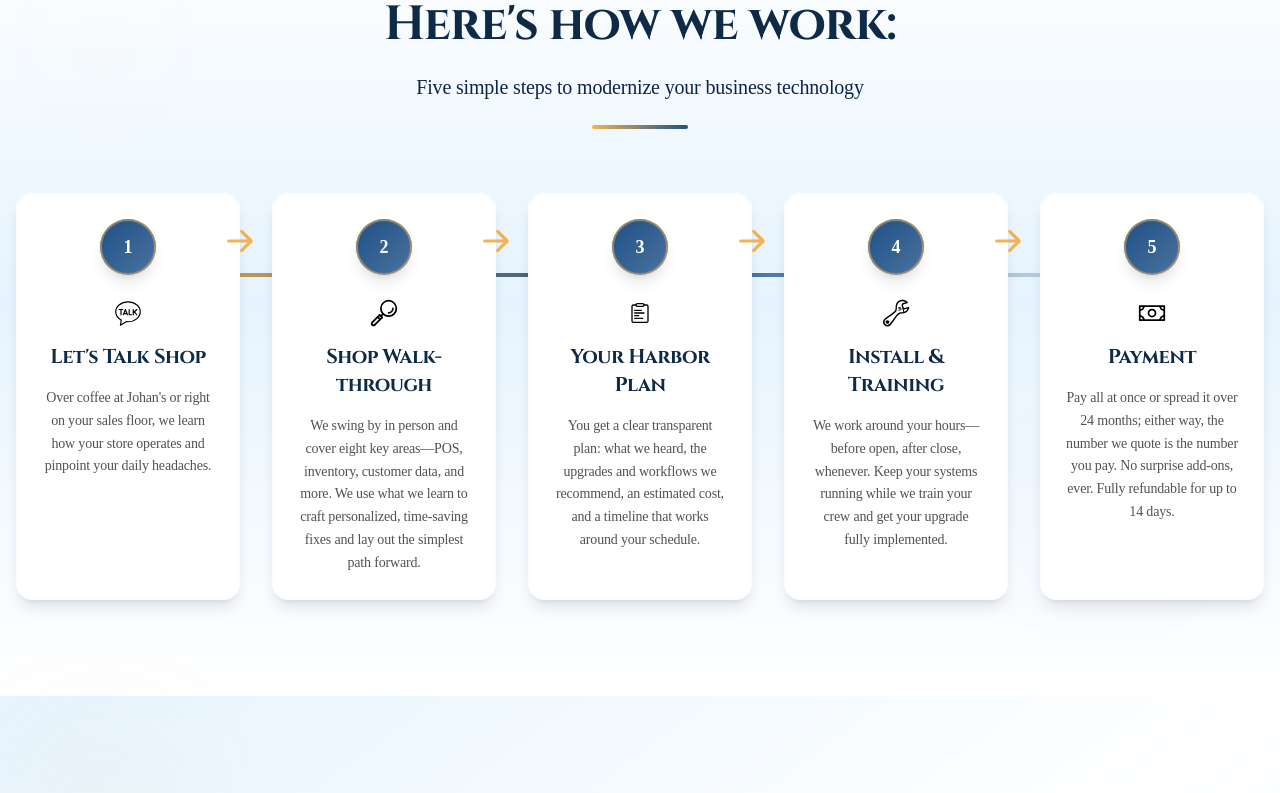
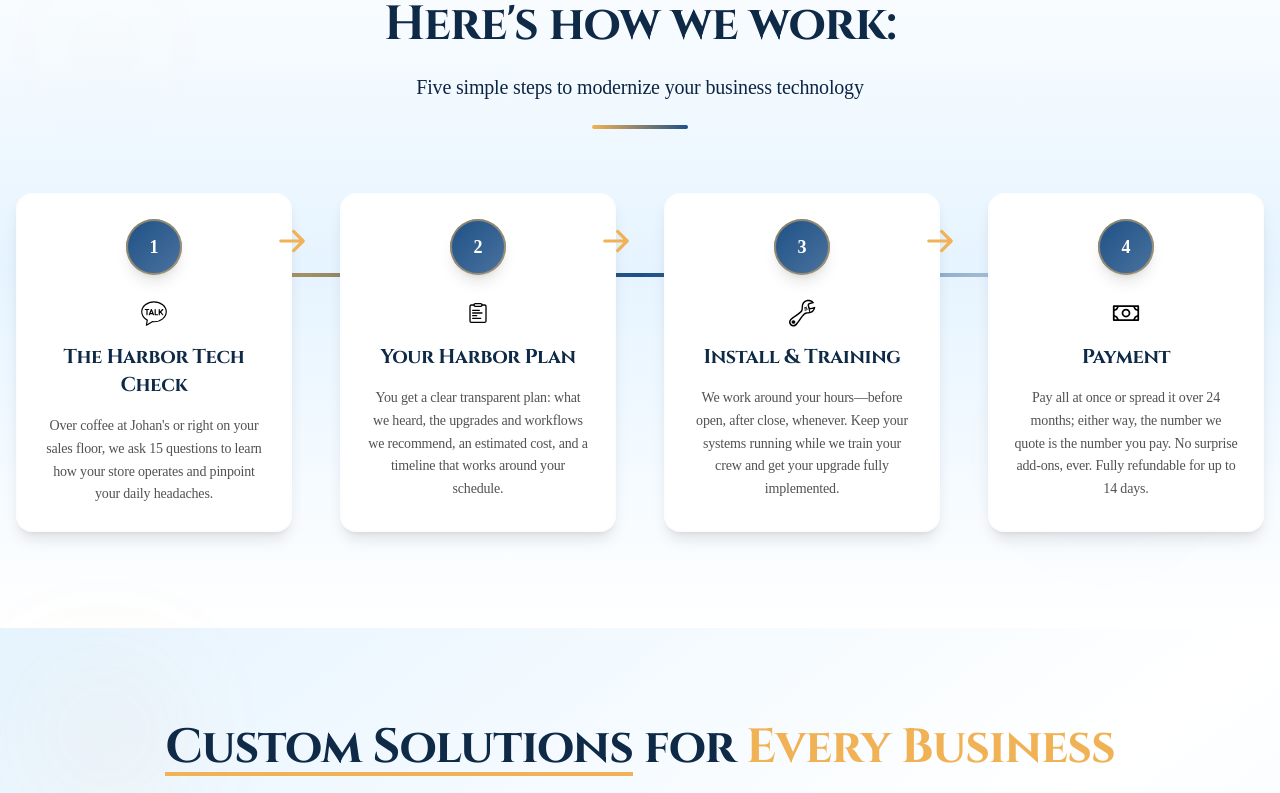
Before and after one commit to samuelih/HarborTechWebsite, a Next.js app: page /solutions in a window 1280 px wide. Shown: the part 655-1448 px from the top of the page. Built offline with nearby package versions, Linux system fonts and the light colour scheme; a web font is replaced by a local one.

Commit message:
Revise steps in SolutionsPageClient to update titles and descriptions for clarity and consistency. Adjust step numbering and grid layout for improved visual structure.

```diff
--- a/app/solutions/SolutionsPageClient.tsx
+++ b/app/solutions/SolutionsPageClient.tsx
@@ -63,22 +63,14 @@ const SolutionsPageClient = () => {
   const steps = [
     {
       number: 1,
-      title: "Let's Talk Shop",
-      description: " Over coffee at Johan's or right on your sales floor, we learn how your store operates and pinpoint your daily headaches.",
+      title: "The Harbor Tech Check",
+      description: " Over coffee at Johan's or right on your sales floor, we ask 15 questions to learn how your store operates and pinpoint your daily headaches.",
       icon: <Image src="/images/icons/general/talk.svg" alt="Talk" width={28} height={28} />,
       accentColor: "accent-gold",
       delay: 0
     },
     {
       number: 2,
-      title: "Shop Walk-through",
-      description: " We swing by in person and cover eight key areas—POS, inventory, customer data, and more. We use what we learn to craft <span className='text-accent-gold font-semibold'>personalized, time-saving fixes</span> and lay out the simplest path forward.",
-      icon: <Image src="/images/icons/general/discovery.svg" alt="Discovery" width={28} height={28} />,
-      accentColor: "primary-blue",
-      delay: 400
-    },
-    {
-      number: 3,
       title: "Your Harbor Plan",
       description: "You get a clear <span className='text-accent-gold font-semibold'>transparent</span> plan: what we heard, the upgrades and workflows we recommend, an estimated cost, and a timeline that works around your schedule.",
       icon: <Image src="/images/icons/general/clipboard.svg" alt="Clipboard" width={28} height={28} />,
@@ -86,7 +78,7 @@ const SolutionsPageClient = () => {
       delay: 800
     },
     {
-      number: 4,
+      number: 3,
       title: "Install & Training",
       description: "<span className='text-accent-gold font-semibold'>We work around your hours</span>—before open, after close, whenever. Keep your systems running while we train your crew and get your upgrade fully implemented.",
       icon: <Image src="/images/icons/general/wrench.svg" alt="Wrench" width={28} height={28} />,
@@ -94,7 +86,7 @@ const SolutionsPageClient = () => {
       delay: 1200
     },
     {
-      number: 5,
+      number: 4,
       title: "Payment",
       description: "Pay all at once or spread it over 24 months; either way, the number we quote is the number you pay. No surprise add-ons, ever. <span className='text-accent-gold font-semibold'>Fully refundable for up to 14 days.</span>",
       icon: <Image src="/images/icons/general/money.svg" alt="Money" width={28} height={28} />,
@@ -166,12 +158,12 @@ const SolutionsPageClient = () => {
                 <div
                   className="absolute top-20 left-0 h-1 bg-gradient-to-r from-accent-gold via-primary-blue to-seafoam rounded-full transition-all duration-2000 ease-out mx-24"
                   style={{
-                    width: workSectionVisible ? `${((activeStep + 1) / 5) * 100}%` : '0%',
+                    width: workSectionVisible ? `${((activeStep + 1) / 4) * 100}%` : '0%',
                     maxWidth: 'calc(100% - 12rem)'
                   }}
                 ></div>
 
-                <div className="grid grid-cols-5 gap-4 lg:gap-8">
+                <div className="grid grid-cols-4 gap-6 lg:gap-12">
                   {steps.map((step, index) => (
                     <div
                       key={index}
```
